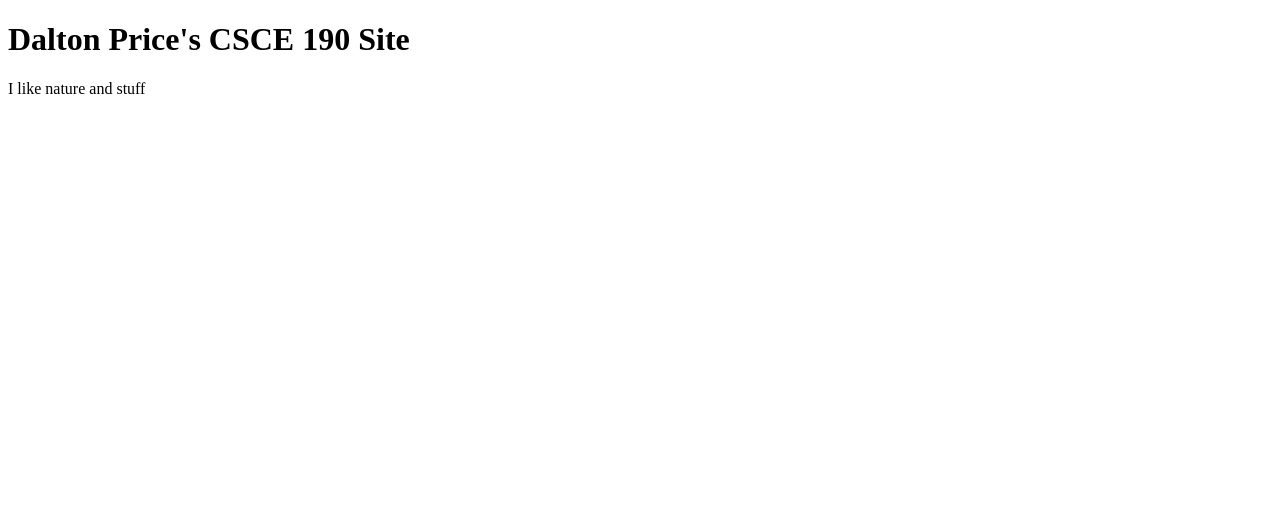
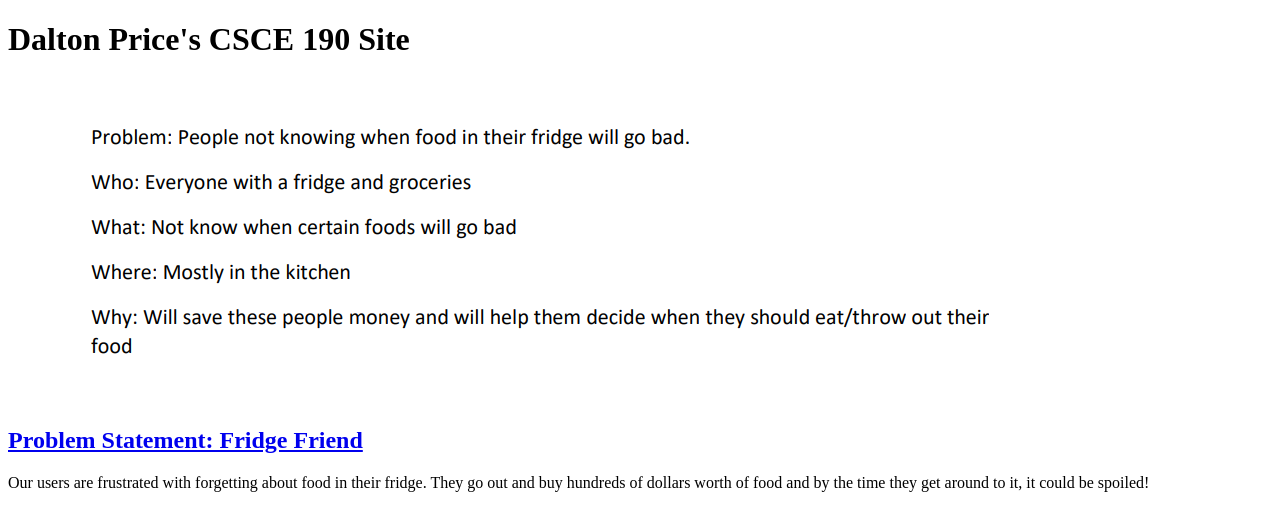
Before and after one commit to DaltonP214/DaltonP214.github.io, a plain HTML site: page index.html in a window 1280 px wide. Drawn offline with Linux system fonts and the light colour scheme.

Commit message:
Add files via upload

```diff
--- a/index.html
+++ b/index.html
@@ -5,7 +5,17 @@
     </head>
     <body>
         <h1>Dalton Price's CSCE 190 Site</h1>
-        <p>I like nature and stuff</p>
+        <section class="assignment">
+            <a href="Files/problemstatement.pdf"><img src="Images/Problem Statement.PNG"></a>
+            <section class="ass-details">
+                <h2>
+                    <a href="Files/problemstatement.pdf">  Problem Statement: Fridge Friend </a>
+                </h2>
+                <p>
+                    Our users are frustrated with forgetting about food in their fridge. They go out and buy hundreds of dollars worth of food and by the time they get around to it, it could be spoiled!
+                </p>
+            </section>
+        </section>
 
     </body>
 
```
